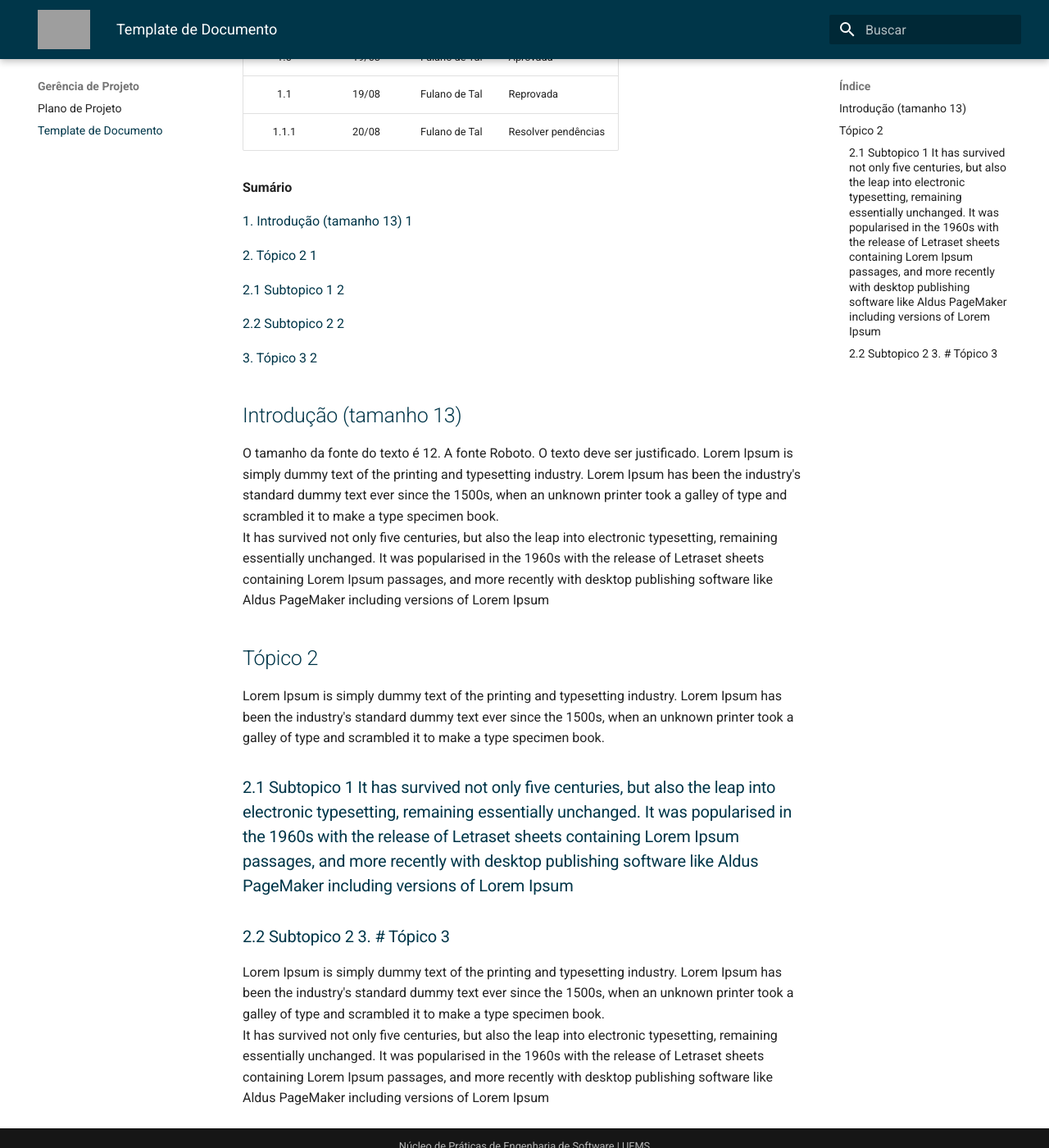
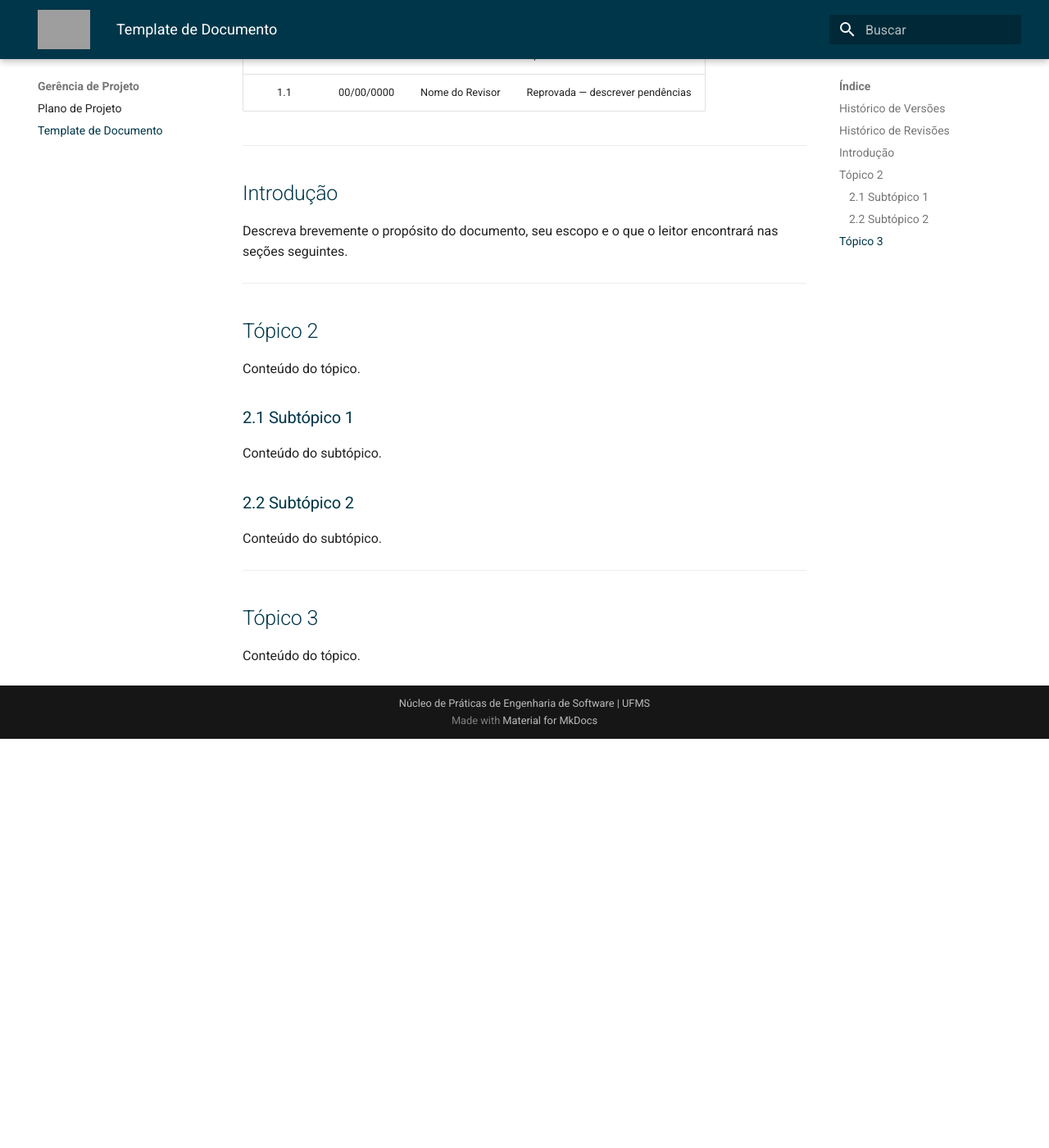
Before and after one commit to NES-Contabilidade-Integrada/doc-coins2026.1, an MkDocs documentation site: the page built from docs/gerencia-projeto/template-de-documento.md, in a window 1280 px wide and 1400 px high, scrolled down 548 px. Shown: the whole window at 82% size. Built offline with MkDocs 1.6.1 and Material for MkDocs 9.7.7, drawn with Linux system fonts in a browser that asks for light colours; after the commit the page ends 1449 px from its top, so only the background shows below that; some of the changed text lies outside the part shown; grey boxes are pictures that could not be loaded.

Commit message:
fix(template): rewrite document template following project standards
- Remove Word-style font size annotations
- Remove manual TOC (auto-generated by MkDocs)
- Fix malformed heading/content mix
- Align with project markdown conventions

Co-Authored-By: Claude Sonnet 4.6 <noreply@anthropic.com>

```diff
--- a/docs/gerencia-projeto/template-de-documento.md
+++ b/docs/gerencia-projeto/template-de-documento.md
@@ -1,42 +1,41 @@
-# Título (tamanho 18\)
+# Título do Documento
 
-**Histórico de Versões (tamanho 14\)**
+## Histórico de Versões
 
 | Versão | Data | Descrição | Autor |
-| :---: | :---: | :---: | :---: |
-| 1.0 | 19/08 | Descrição 1 | Fulano de Tal |
-| 1.1 | 19/08 | Descrição 2 | Fulano de Tal |
-| 1.1.1 | 20/08 | Descrição 3 | Fulano de Tal |
+| :---: | :---: | :--- | :--- |
+| 1.0 | 00/00/0000 | Criação do documento | Nome do Autor |
+| 1.1 | 00/00/0000 | Descrição da alteração | Nome do Autor |
 
-**Histórico de Revisões (tamanho 14\)**
+## Histórico de Revisões
 
 | Versão | Data | Revisor | Observação |
-| :---: | :---: | :---: | ----- |
-| 1.0 | 19/08 | Fulano de Tal | Aprovada |
-| 1.1 | 19/08 | Fulano de Tal | Reprovada |
-| 1.1.1 | 20/08 | Fulano de Tal | Resolver pendências |
+| :---: | :---: | :--- | :--- |
+| 1.0 | 00/00/0000 | Nome do Revisor | Aprovada |
+| 1.1 | 00/00/0000 | Nome do Revisor | Reprovada — descrever pendências |
 
-**Sumário**
+---
 
-[1\. Introdução (tamanho 13\)	1](#introdução-\(tamanho-13\))
+## Introdução
 
-[2\. Tópico 2	1](#tópico-2)
+Descreva brevemente o propósito do documento, seu escopo e o que o leitor encontrará nas seções seguintes.
 
-[2.1 Subtopico 1	2](#2.1-subtopico-1)
+---
 
-[2.2 Subtopico 2	2](#2.2-subtopico-2)
+## Tópico 2
 
-[3\. Tópico 3	2](#tópico-3)
+Conteúdo do tópico.
 
-## Introdução (tamanho 13\) {#introdução-(tamanho-13)}
-O tamanho da fonte do texto é 12\. A fonte Roboto. O texto deve ser justificado. Lorem Ipsum is simply dummy text of the printing and typesetting industry. Lorem Ipsum has been the industry's standard dummy text ever since the 1500s, when an unknown printer took a galley of type and scrambled it to make a type specimen book.
-It has survived not only five centuries, but also the leap into electronic typesetting, remaining essentially unchanged. It was popularised in the 1960s with the release of Letraset sheets containing Lorem Ipsum passages, and more recently with desktop publishing software like Aldus PageMaker including versions of Lorem Ipsum
+### 2.1 Subtópico 1
 
-## Tópico 2 {#tópico-2}
-Lorem Ipsum is simply dummy text of the printing and typesetting industry. Lorem Ipsum has been the industry's standard dummy text ever since the 1500s, when an unknown printer took a galley of type and scrambled it to make a type specimen book.
+Conteúdo do subtópico.
 
-### 2.1 Subtopico 1 It has survived not only five centuries, but also the leap into electronic typesetting, remaining essentially unchanged. It was popularised in the 1960s with the release of Letraset sheets containing Lorem Ipsum passages, and more recently with desktop publishing software like Aldus PageMaker including versions of Lorem Ipsum
+### 2.2 Subtópico 2
 
-### 2.2 Subtopico 2 3. # Tópico 3
-Lorem Ipsum is simply dummy text of the printing and typesetting industry. Lorem Ipsum has been the industry's standard dummy text ever since the 1500s, when an unknown printer took a galley of type and scrambled it to make a type specimen book.
-It has survived not only five centuries, but also the leap into electronic typesetting, remaining essentially unchanged. It was popularised in the 1960s with the release of Letraset sheets containing Lorem Ipsum passages, and more recently with desktop publishing software like Aldus PageMaker including versions of Lorem Ipsum
+Conteúdo do subtópico.
+
+---
+
+## Tópico 3
+
+Conteúdo do tópico.
```
